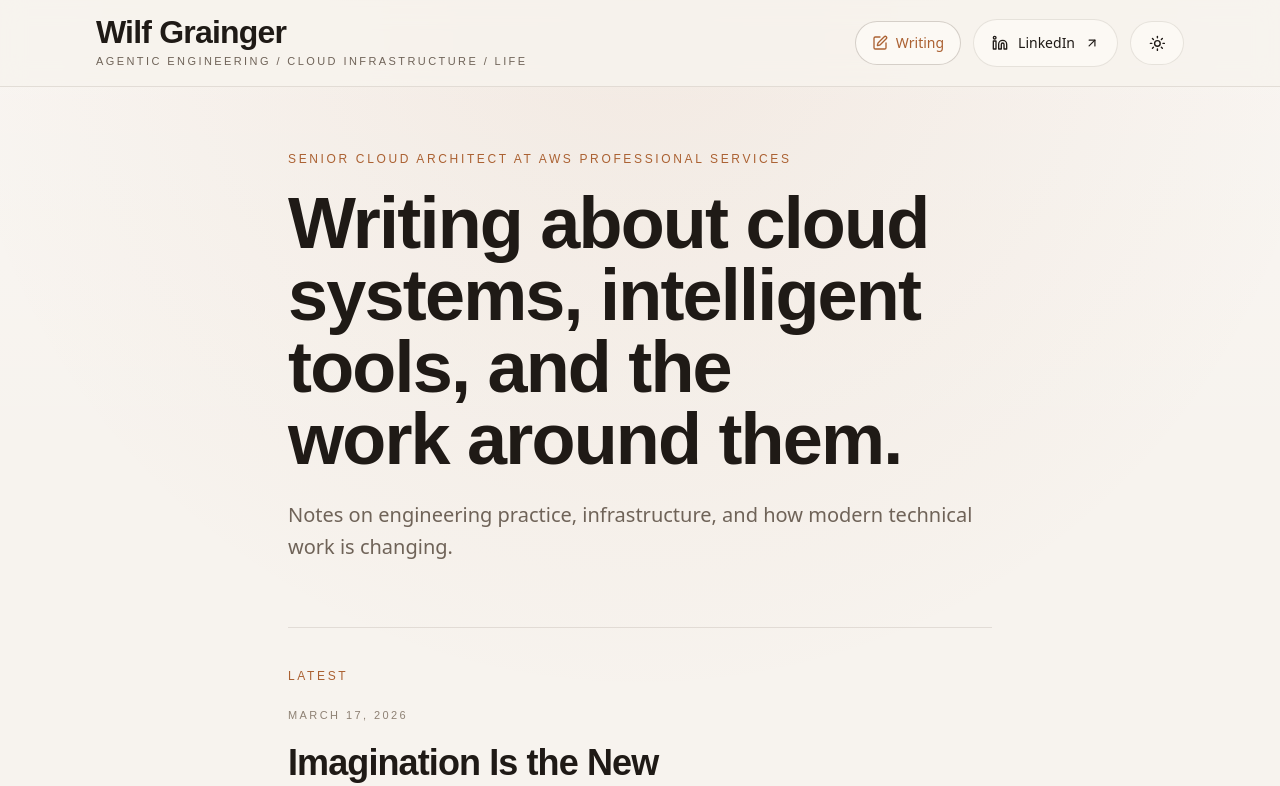
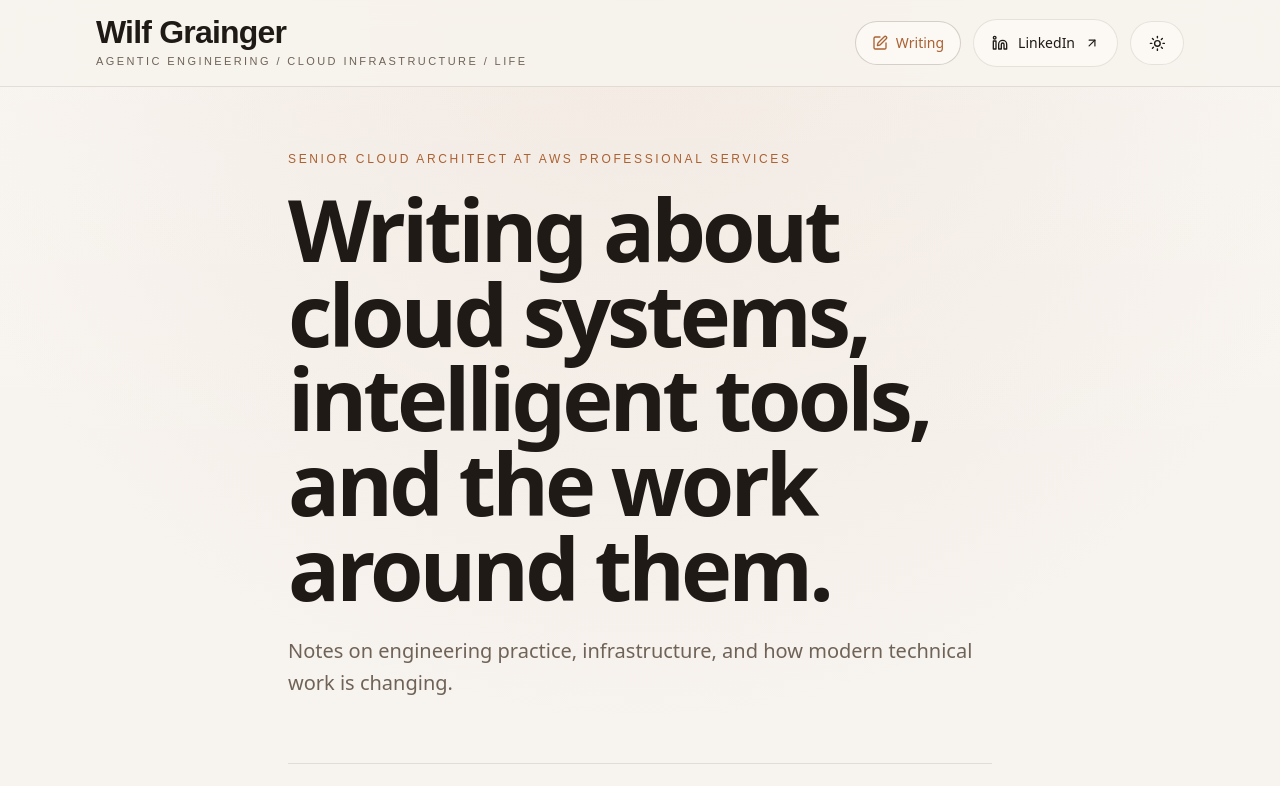
Before and after one commit to wilfgrainger/wilfgrainger.com, a Next.js app: page / in a window 1280 px wide. Shown: the top 786 px of the page. Built offline with nearby package versions, Linux system fonts and the light colour scheme; a web font is replaced by a local one.

Commit message:
Implement editorial redesign plan

```diff
--- a/src/app/page.tsx
+++ b/src/app/page.tsx
@@ -13,7 +13,7 @@ export default function Home() {
         <p className="section-kicker font-mono text-[11px] sm:text-xs">
           Senior Cloud Architect at AWS Professional Services
         </p>
-        <h1 className="mt-5 font-display text-5xl font-extrabold tracking-tight text-balance sm:text-6xl lg:text-7xl lg:leading-[1]">
+        <h1 className="mt-5 text-5xl font-semibold tracking-[-0.045em] text-balance sm:text-6xl lg:text-[5.4rem] lg:leading-[0.98]">
           Writing about cloud systems, intelligent tools, and the work around them.
         </h1>
         <p className="mt-6 max-w-3xl text-lg leading-8 text-[var(--text-muted)] sm:text-xl">
```
